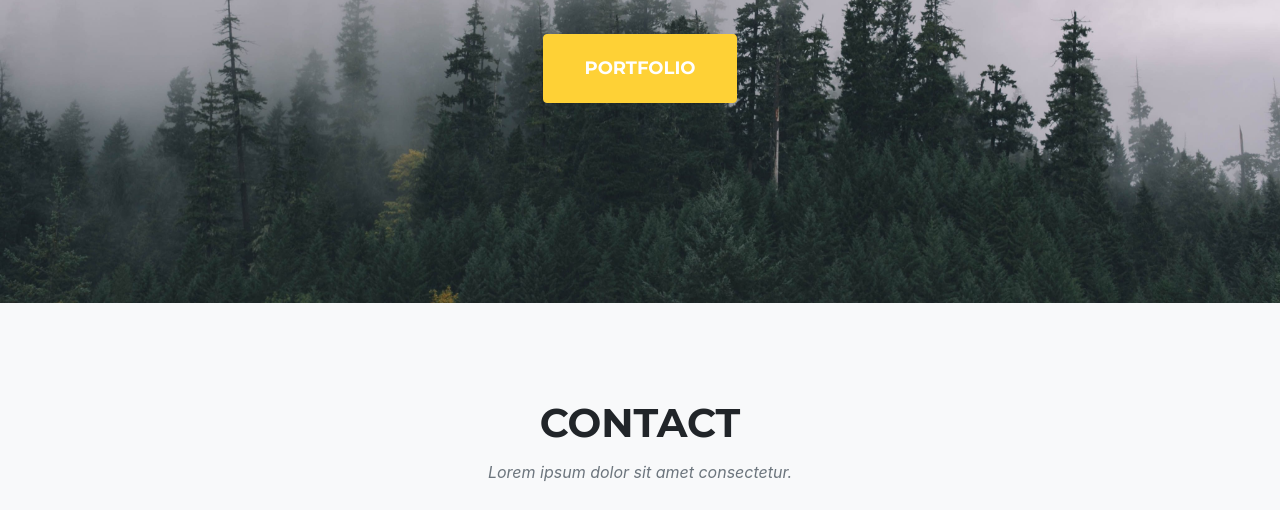
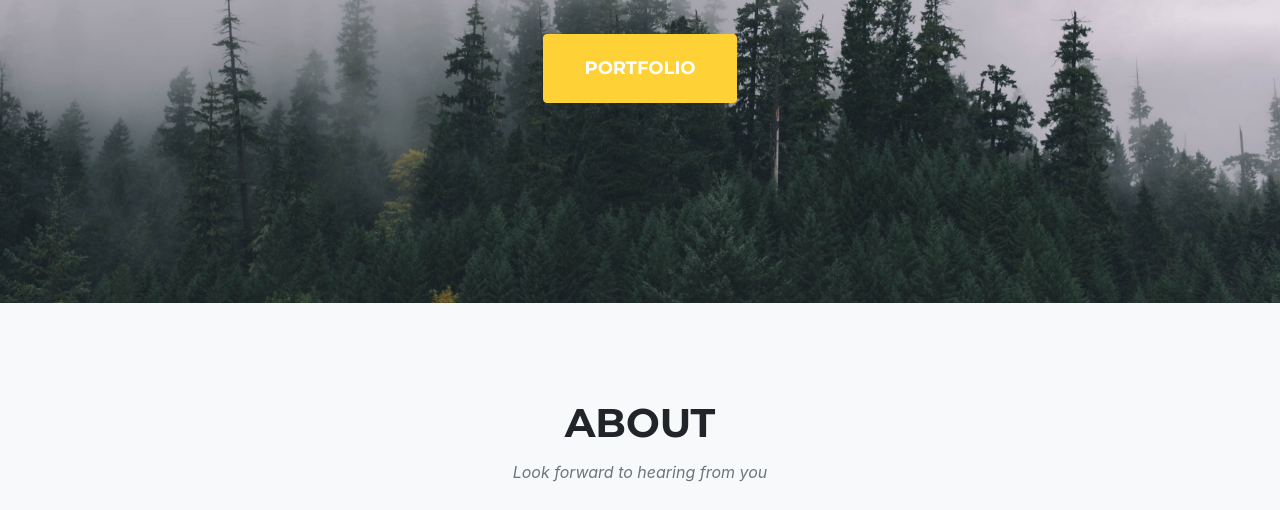
Before and after one commit to trevorguleserian/Portfolio, a plain HTML site: page index.html in a window 1280 px wide. Shown: the part 442-952 px from the top of the page. Drawn offline with nearby package versions, Linux system fonts and the light colour scheme; a web font is replaced by a local one.

Commit message:
Update about

```diff
--- a/index.html
+++ b/index.html
@@ -49,8 +49,8 @@
         <section class="page-section bg-light" id="team">
             <div class="container">
                 <div class="text-center">
-                    <h2 class="section-heading text-uppercase">Contact</h2>
-                    <h3 class="section-subheading text-muted">Lorem ipsum dolor sit amet consectetur.</h3>
+                    <h2 class="section-heading text-uppercase">About</h2>
+                    <h3 class="section-subheading text-muted">Look forward to hearing from you</h3>
                 </div>
                 <div class="row">
                     <div class="col-lg-4">
```
